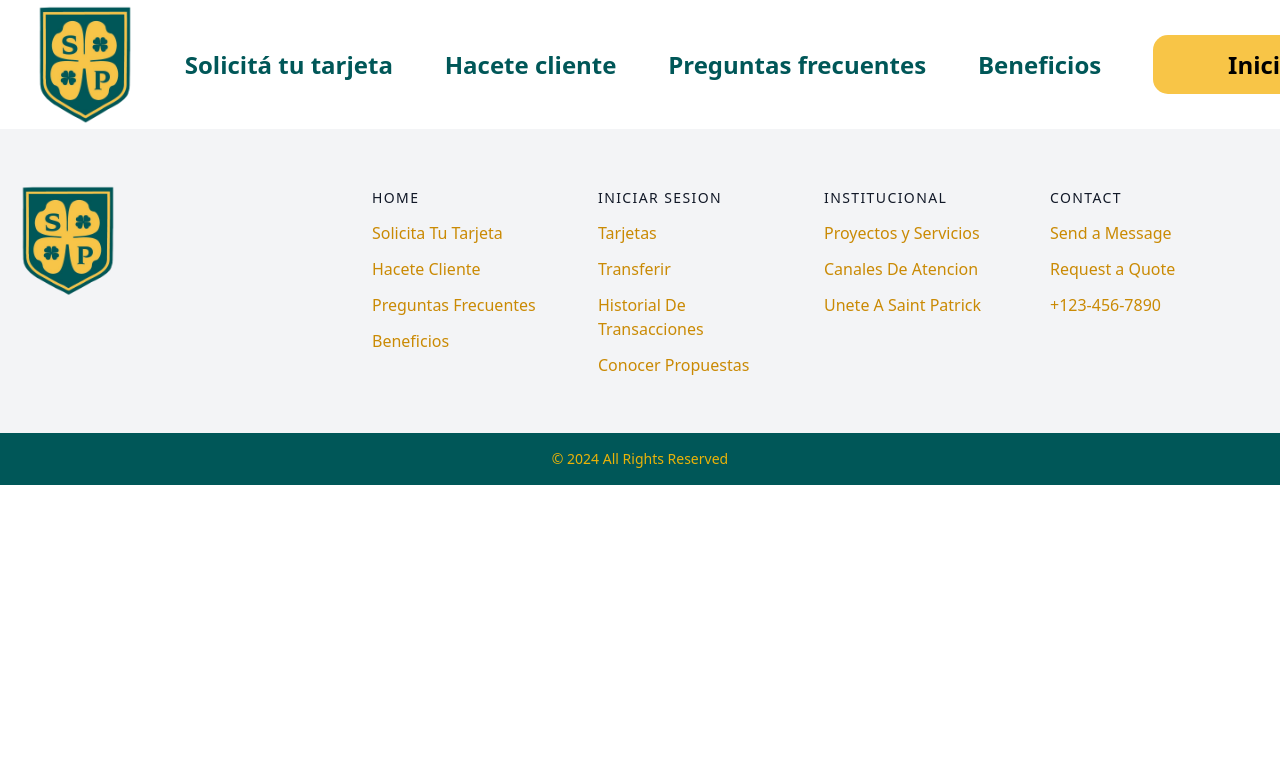
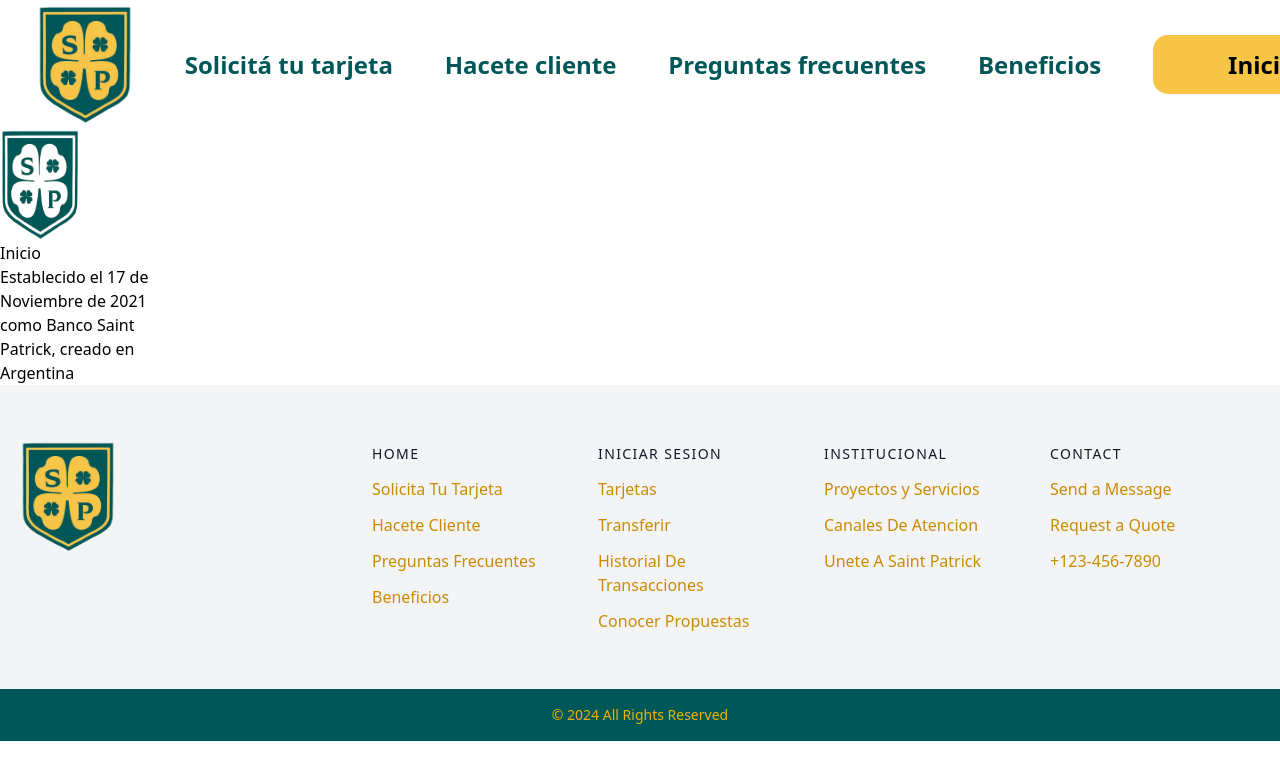
Before and after one commit to FedeSabi/Banco-saint-patrick, a React (Vite) app in the folder front/: page /Institucional in a window 1280 px wide. Shown: the top 780 px of the page. Built offline with nearby package versions, Linux system fonts and the light colour scheme; a web font is replaced by a local one.

Commit message:
se modifico mano

```diff
--- a/front/src/App.jsx
+++ b/front/src/App.jsx
@@ -8,6 +8,7 @@ import { useState } from "react";
 import { HomeTarjetas } from "./Pages/HomeTarjetas";
 import Footer from "./Components/Footer";
 import PreguntasFrecuentes from "./Pages/PreguntasFrecuentes";
+import Institucional from "./Pages/Institucional";
 
 const RenderNavbar = ({ login, onLogout }) => {
   const navigate = useNavigate();
@@ -39,6 +40,7 @@ function App() {
         <Route path="/Registrarse" element={<Registrarse />} />
         <Route path="/Beneficios" element={<Beneficios />} />
         <Route path="/PreguntasFrecuentes" element={<PreguntasFrecuentes />} />
+        <Route path="/Institucional" element={<Institucional />} />
       </Routes>
       <Footer />
     </BrowserRouter>
--- a/front/src/Components/Home.jsx
+++ b/front/src/Components/Home.jsx
@@ -52,7 +52,7 @@ export const Home = () => {
 
       <div className="w-[47vw] h-[83vh] flex justify-center items-center">
         <img
-          className=" w-[45vw] ml-10 mt-60"
+          className=" w-[45vw] ml-10 mt-72"
           src="/hand-card.png"
           alt="logo saint patric"
         />
--- /dev/null
+++ b/front/src/Pages/Institucional.jsx
@@ -0,0 +1,14 @@
+import LogoSinColor from './../../public/logo sin naranja.png'
+
+const Institucional = () => {
+  return (
+    <div>
+        <div className='flex flex-col w-48'>
+        <img src={LogoSinColor} alt="Logo Sin Naranja" className='w-20 h-28' />
+            <h1>Inicio</h1>
+            <p>Establecido el 17 de Noviembre de 2021 como Banco Saint Patrick, creado en Argentina</p>
+        </div>
+    </div>
+  )
+}
+export default Institucional
```
Also changed, not shown: front/public/logo sin naranja.png (added).
